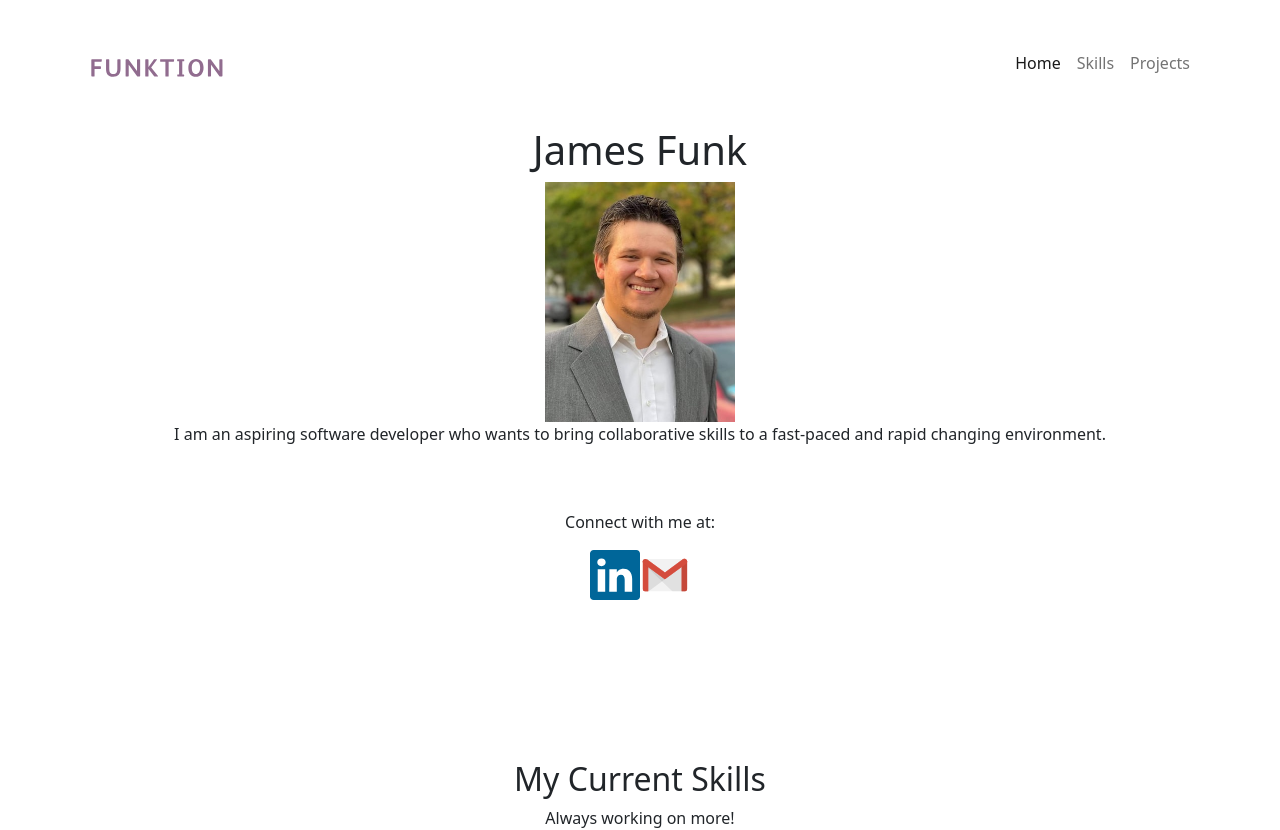
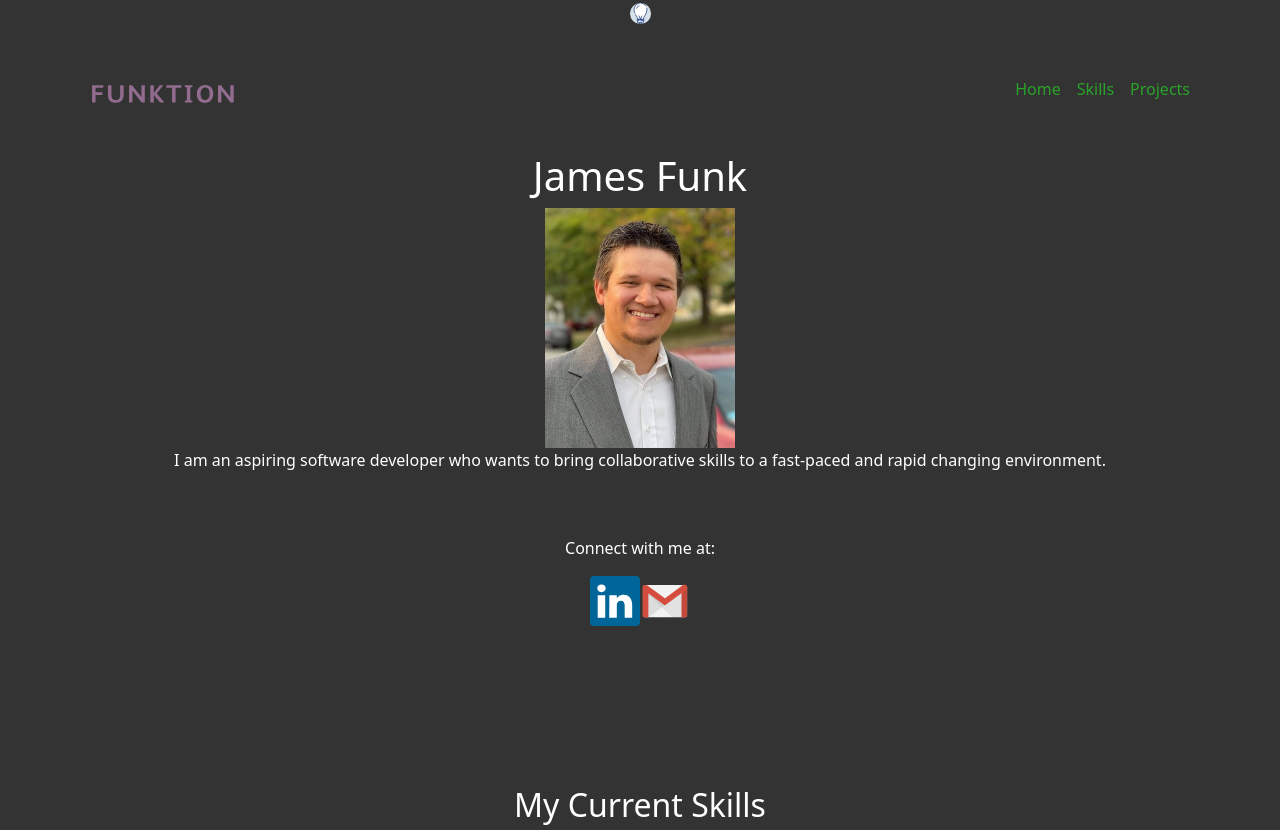
Before and after one commit to 1313jfun/about-me, a React (Create React App) app: page / in a window 1280 px wide. Shown: the top 830 px of the page. Built offline with nearby package versions, Linux system fonts and the light colour scheme.

Commit message:
lotsa stuff

```diff
--- a/public/index.html
+++ b/public/index.html
@@ -39,6 +39,5 @@
       To begin the development, run `npm start` or `yarn start`.
       To create a production bundle, use `npm run build` or `yarn build`.
     -->
-    <img src={backgroundImage} />
   </body>
 </html>
--- a/src/App.js
+++ b/src/App.js
@@ -1,14 +1,31 @@
 import "./App.css";
 import "bootstrap/dist/css/bootstrap.min.css";
-import backgroundImage from "./assets/images/background.png";
+import "./darkMode.css";
+import lightbulb from "./assets/images/lightbulb.svg";
 import { NavBar } from "./components/NavBar";
 import { Banner } from "./components/Banner";
 import { Skills } from "./components/Skills";
 import { Projects } from "./components/Projects";
+import React, { useState, useEffect } from "react";
 
 function App() {
+  const [theme, setTheme] = useState("dark");
+  const toggleTheme = () => {
+    if (theme === "dark") {
+      setTheme("light");
+    } else {
+      setTheme("dark");
+    }
+  };
+
+  useEffect(() => {
+    localStorage.setItem('theme', theme);
+    document.body.className = theme;
+  }, [theme]);
+
   return (
-    <div className="App">
+    <div className={`App ${theme}`}>
+      <img src={lightbulb} title="Dark Mode" onClick={toggleTheme} width="25" height="25"/>
       <NavBar />
       <Banner />
       <Skills />
--- a/src/components/NavBar.js
+++ b/src/components/NavBar.js
@@ -29,9 +29,8 @@ export const NavBar = () => {
       <Navbar expand="md" className={scrolled ? "scrolled" : ""}>
         <Container>
           <Navbar.Brand href="/about-me">
-            <img src={logo} alt="Logo" height="100" width="200" />
+            <img src={logo} alt="Logo" height="100" width="216" />
             </Navbar.Brand>
-          <Navbar.Collapse id="basic-navbar-nav">
               <Nav className="ms-auto">
                 <Nav.Link
                   href="#home"
@@ -40,16 +39,18 @@ export const NavBar = () => {
                   }
                   onClick={() => onUpdateActiveLink("home")}
                 >
-                Home
+                  <font color="#29a329">Home</font>
                 </Nav.Link>
                 <Nav.Link
                   href="#skills"
                   className={
-                  activeLink === "skills" ? "active navbar-link" : "navbar-link"
+                    activeLink === "skills"
+                      ? "active navbar-link"
+                      : "navbar-link"
                   }
                   onClick={() => onUpdateActiveLink("skills")}
                 >
-                Skills
+                  <font color="#29a329">Skills</font>
                 </Nav.Link>
                 <Nav.Link
                   href="#projects"
@@ -60,10 +61,9 @@ export const NavBar = () => {
                   }
                   onClick={() => onUpdateActiveLink("projects")}
                 >
-                Projects
+                  <font color="#29a329">Projects</font>
                 </Nav.Link>
               </Nav>
-          </Navbar.Collapse>
         </Container>
       </Navbar>
     </Router>
--- /dev/null
+++ b/src/darkMode.css
@@ -0,0 +1,8 @@
+.dark {
+  background-color: #333;
+  color: #fff;
+}
+.light {
+  background-color: #fff;
+  color: #333;
+}
```
Also changed, not shown: src/components/App.css (+0 -13 lines), src/assets/images/lightbulb.svg (added). Lines whose indentation alone changed are shown as unchanged.
